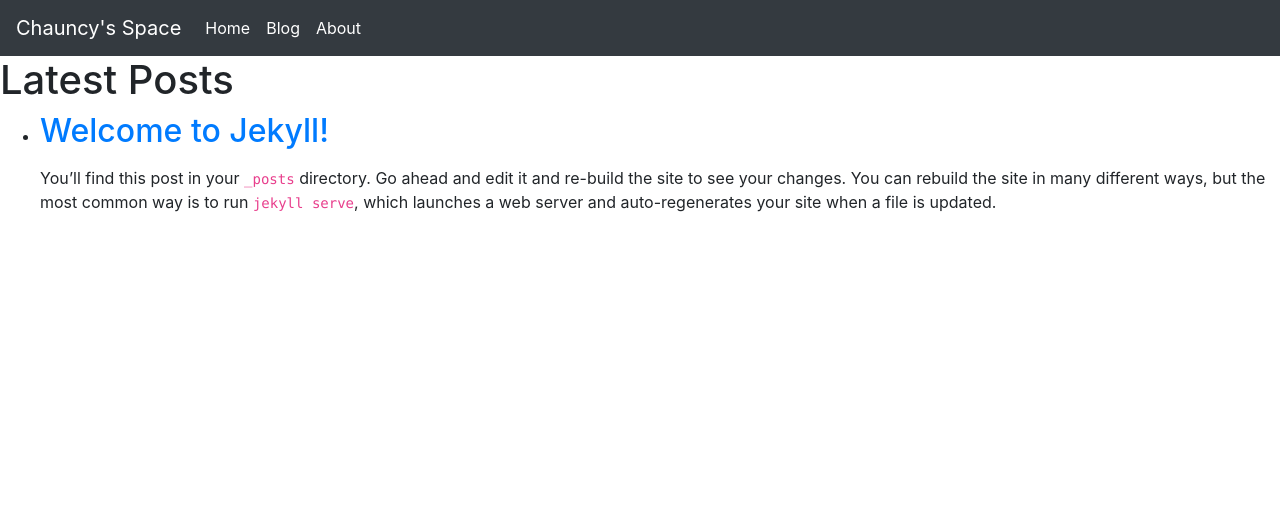
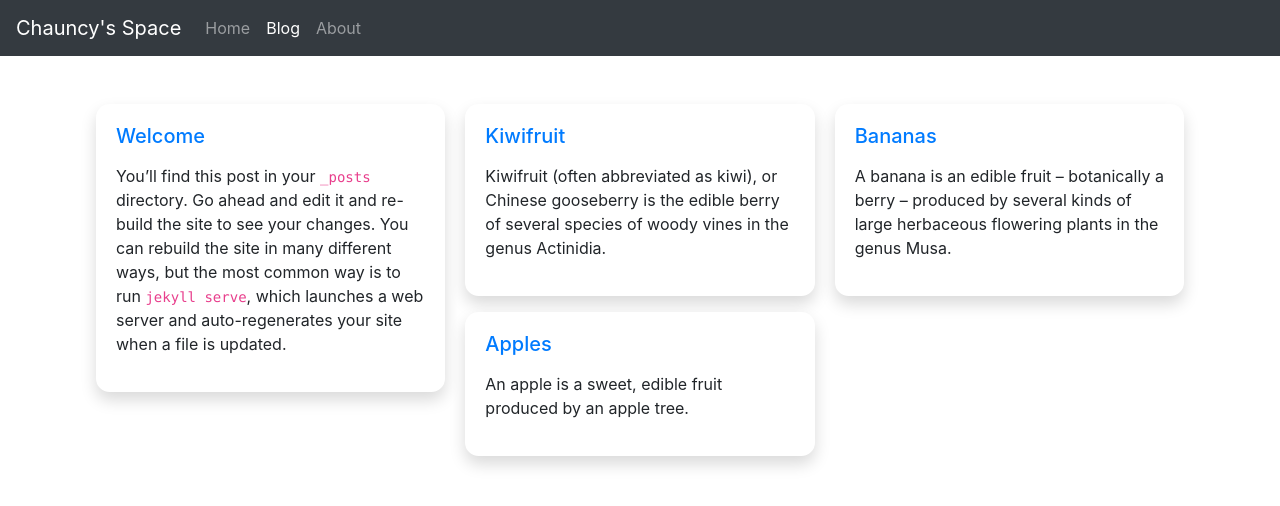
Before and after one commit to chauncyf/chauncyf.github.io, a Jekyll site: the page built from blog.html, in a window 1280 px wide. Shown: the top 506 px of the page. Built offline with Jekyll 4.4.1, drawn with Linux system fonts in a browser that asks for light colours.

Commit message:
update post card

```diff
--- a/_includes/nav.html
+++ b/_includes/nav.html
@@ -7,8 +7,8 @@
     <div class="collapse navbar-collapse" id="navbarSupportedContent">
         <ul class="navbar-nav mr-auto">
             {% for item in site.data.nav %}
-            <li class="nav-item active">
-                <a class="nav-link" href="{{ item.link }}" {% if page.url == item.link %}active{% endif %}>{{ item.name }}</a>
+            <li class="nav-item {% if page.url == item.link %}active{% endif %}">
+                <a class="nav-link" href="{{ item.link }}">{{ item.name }}</a>
             </li>
             {% endfor %}
 <!--            <li class="nav-item active">-->
--- /dev/null
+++ b/_posts/2018-08-20-bananas.md
@@ -0,0 +1,12 @@
+---
+layout: post
+author: jill
+---
+A banana is an edible fruit – botanically a berry – produced by several kinds
+of large herbaceous flowering plants in the genus Musa.
+
+In some countries, bananas used for cooking may be called "plantains",
+distinguishing them from dessert bananas. The fruit is variable in size, color,
+and firmness, but is usually elongated and curved, with soft flesh rich in
+starch covered with a rind, which may be green, yellow, red, purple, or brown
+when ripe.
--- /dev/null
+++ b/_posts/2018-08-21-apples.md
@@ -0,0 +1,11 @@
+---
+layout: post
+author: jill
+---
+An apple is a sweet, edible fruit produced by an apple tree.
+
+Apple trees are cultivated worldwide, and are the most widely grown species in
+the genus Malus. The tree originated in Central Asia, where its wild ancestor,
+Malus sieversii, is still found today. Apples have been grown for thousands of
+years in Asia and Europe, and were brought to North America by European
+colonists.
--- /dev/null
+++ b/_posts/2018-08-22-kiwifruit.md
@@ -0,0 +1,12 @@
+---
+layout: post
+author: ted
+---
+Kiwifruit (often abbreviated as kiwi), or Chinese gooseberry is the edible
+berry of several species of woody vines in the genus Actinidia.
+
+The most common cultivar group of kiwifruit is oval, about the size of a large
+hen's egg (5–8 cm (2.0–3.1 in) in length and 4.5–5.5 cm (1.8–2.2 in) in
+diameter). It has a fibrous, dull greenish-brown skin and bright green or
+golden flesh with rows of tiny, black, edible seeds. The fruit has a soft
+texture, with a sweet and unique flavor.
--- a/_posts/2019-05-24-welcome-to-jekyll.markdown
+++ b/_posts/2019-05-24-welcome-to-jekyll.markdown
@@ -1,7 +1,7 @@
 ---
 layout: post
 author: jill
-title:  "Welcome to Jekyll!"
+title:  Welcome
 date:   2019-05-24 17:26:25 -0400
 categories: jekyll update
 ---
--- a/_sass/main.scss
+++ b/_sass/main.scss
@@ -1,3 +1,13 @@
 .current {
   color: green;
 }
+
+.card-columns {
+  max-width: 85%;
+  margin: auto;
+
+  .card {
+    border: none;
+    border-radius: 0.85rem !important;
+  }
+}
--- a/blog.html
+++ b/blog.html
@@ -2,13 +2,26 @@
 layout: default
 title: Blog
 ---
-<h1>Latest Posts</h1>
+<!--<h1>Latest Posts</h1>-->
 
-<ul>
+<!--<ul>-->
+<!--    {% for post in site.posts %}-->
+<!--    <li>-->
+<!--        <h2><a href="{{ post.url }}">{{ post.title }}</a></h2>-->
+<!--        <p>{{ post.excerpt }}</p>-->
+<!--    </li>-->
+<!--    {% endfor %}-->
+<!--</ul>-->
+
+<div class="card-columns my-5">
     {% for post in site.posts %}
-    <li>
-        <h2><a href="{{ post.url }}">{{ post.title }}</a></h2>
-        <p>{{ post.excerpt }}</p>
-    </li>
+    <div class="card mb-3 shadow">
+        <!--        <img src="..." class="card-img-top" alt="...">-->
+        <div class="card-body">
+            <h5 class="card-title"><a href="{{ post.url }}">{{ post.title }}</a></h5>
+            <p class="card-text">{{ post.excerpt }}</p>
+            <!--            <a href="#" class="btn btn-primary">Go somewhere</a>-->
+        </div>
+    </div>
     {% endfor %}
-</ul>
+</div>
```
